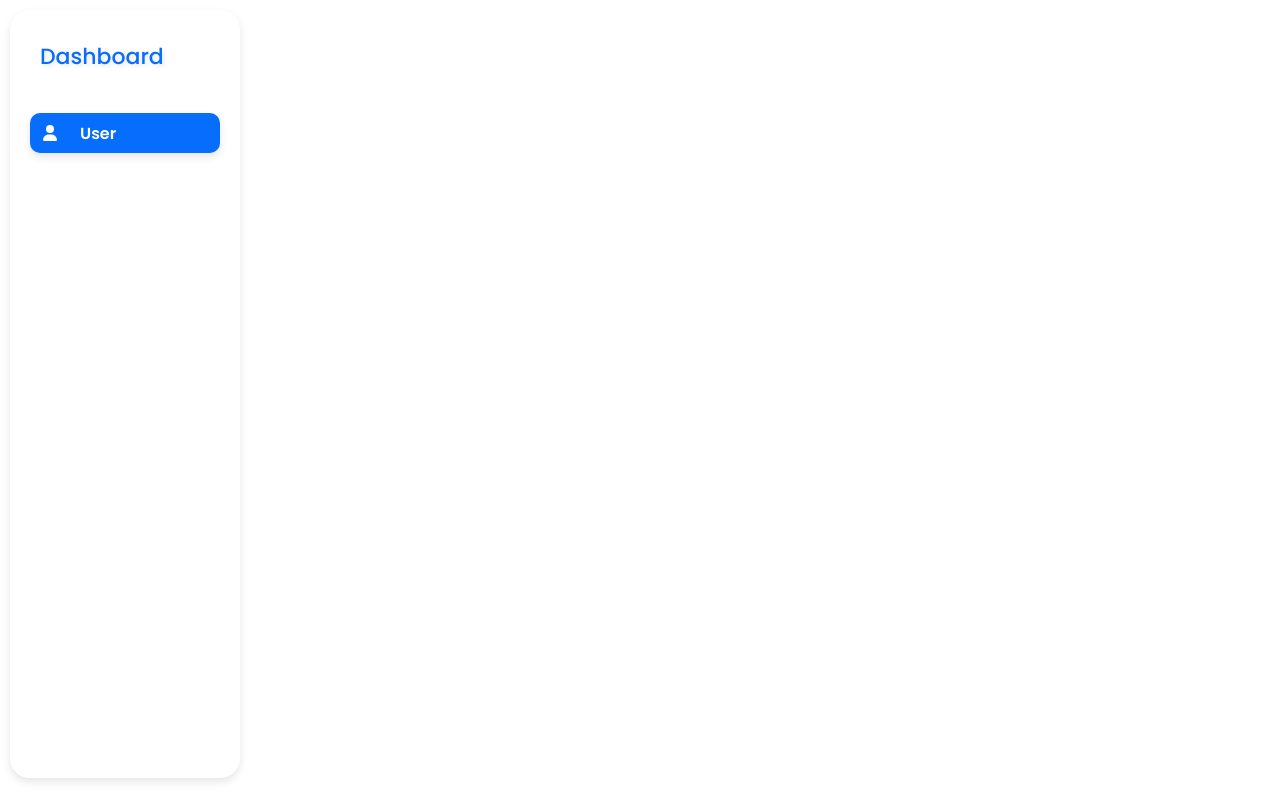
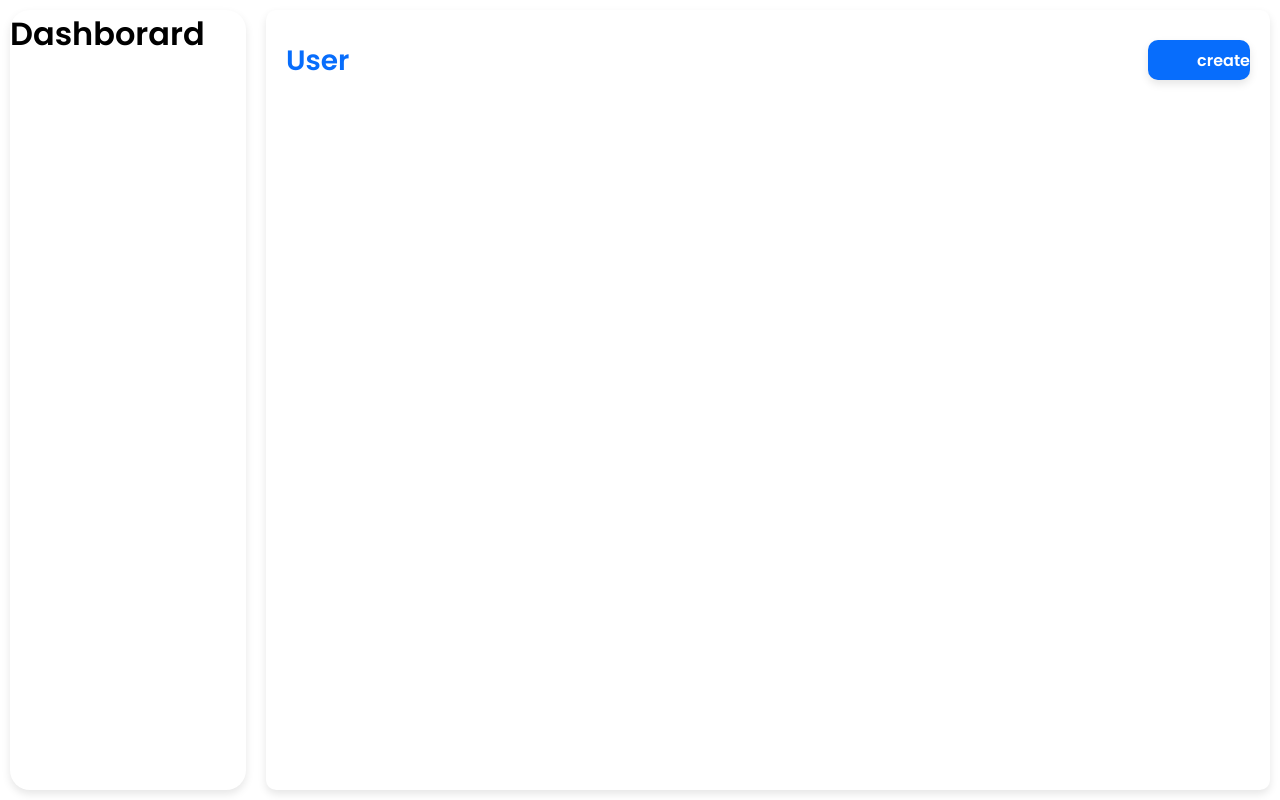
Before and after one commit to anirudh-mk/agriculture-automation-using-iot-frontend-web, a React (Vite) app: page / in a window 1280 px wide. Built offline with nearby package versions, Linux system fonts and the light colour scheme.

Commit message:
feat(some file get changed)

```diff
--- a/components/IconButton/IconButton.css
+++ b/components/IconButton/IconButton.css
@@ -1,7 +1,5 @@
 .iconButtonContainer{
-    width: 100%;
     box-shadow: 0 4px 8px rgba(0, 0, 0, 0.1);
-    margin: 10px 0 10px 0;
     display: flex;
     flex-direction: row;
 }
@@ -22,3 +20,6 @@
     text-align: center;
     justify-content: center;
 }
+.iconButtonContainer :hover{
+    cursor: pointer;
+}
--- a/components/IconButton/IconButton.jsx
+++ b/components/IconButton/IconButton.jsx
@@ -11,9 +11,11 @@ function IconButton({
   fontcolor,
   icon,
   iconColor,
+  onClick,
 }) {
   return (
     <div
+      onClick={onClick}
       className="iconButtonContainer"
       style={{
         width: width ? width : "100%",
--- a/components/SideNavigationBar/SideNavigationBar.css
+++ b/components/SideNavigationBar/SideNavigationBar.css
@@ -1,30 +1,7 @@
 .sideNavigationBarContainer{
-    display: flex;
-    flex-direction: column;
-    width: 18vw;
-    height: 96vh;
+    width: 100%;
+    height: 100%;
     background-color: '#fff';
     box-shadow: 0 4px 8px rgba(0, 0, 0, 0.1);
     border-radius: 20px;
 }
-.sideNavigationBarContainer .sidenavigationBarHeadding{
-    display: flex;
-    padding: 30px;
-}
-.sideNavigationBarContainer .sidenavigationBarHeadding h1{
-    display: flex;
-    margin: 0px;
-    font-family: 'Poppins', sans-serif;
-    font-size: 22px;
-    font-weight: 500;
-    color: #076DFC;
-    text-shadow: 2px 2px 4px rgba(0, 0, 0, 0.1);
-}
-.sideNavigationBarContainer .sideNavigationBarButtonsContainer{
-    display: flex;
-    flex-direction:column;
-    flex: 1;
-    align-items: center;
-    margin: 0 20px 0 20px;
-    /* background-color: #076DFC; */
-}
--- a/components/SideNavigationBar/SideNavigationBar.jsx
+++ b/components/SideNavigationBar/SideNavigationBar.jsx
@@ -1,17 +1,11 @@
 import React from "react";
 import "./SideNavigationBar.css";
-import IconButton from "../IconButton/IconButton";
 
-import { faUser } from "@fortawesome/free-solid-svg-icons";
 function SideNavigationBar() {
   return (
     <div className="sideNavigationBarContainer">
-      <div className="sidenavigationBarHeadding">
-        <h1>Dashboard</h1>
-      </div>
-      <div className="sideNavigationBarButtonsContainer">
-        <IconButton buttonText="User" icon={faUser} />
-      </div>
+      <h1>Dashborard</h1>
+      <div className="sideNavigationBarButtonContainer"></div>
     </div>
   );
 }
--- a/components/userDetailsCard/UserDetailsCard.css
+++ b/components/userDetailsCard/UserDetailsCard.css
@@ -1,6 +1,27 @@
 .userDetailsCardContainer{
-    width: 80vw;
-    margin-left: 20px;
-    background-color: antiquewhite;
+    position: relative;
+    width: 100%;
+    height:100%;
     border-radius: 10px;
+    background-color: #fff;
+    box-shadow: 0 4px 8px rgba(0, 0, 0, 0.1);
 }
+.userDetailsCardTopContainer{
+    position: absolute;
+    width: 100%;
+    height: 100px;
+}
+.userDetailsCardTopHeadding{
+    position: absolute;
+    top: 30px;
+    left: 20px;
+}
+.userDetailsCardTopHeadding h1{
+    font-size: 28px;
+    color: #076DFC;
+}
+.userDetailsCardCreateButtonContainer{
+    position: absolute;
+    top: 30px;
+    right: 20px;
+}
--- a/components/userDetailsCard/UserDetailsCard.jsx
+++ b/components/userDetailsCard/UserDetailsCard.jsx
@@ -1,8 +1,21 @@
 import React from "react";
 import "./UserDetailsCard.css";
 
+import IconButton from "../IconButton/IconButton";
+
 function UserDetailsCard() {
-  return <div className="userDetailsCardContainer"></div>;
+  return (
+    <div className="userDetailsCardContainer">
+      <div className="userDetailsCardTopContainer">
+        <div className="userDetailsCardTopHeadding">
+          <h1>User</h1>
+        </div>
+        <div className="userDetailsCardCreateButtonContainer">
+          <IconButton width={"8vw"} buttonText="create" />
+        </div>
+      </div>
+    </div>
+  );
 }
 
 export default UserDetailsCard;
```
